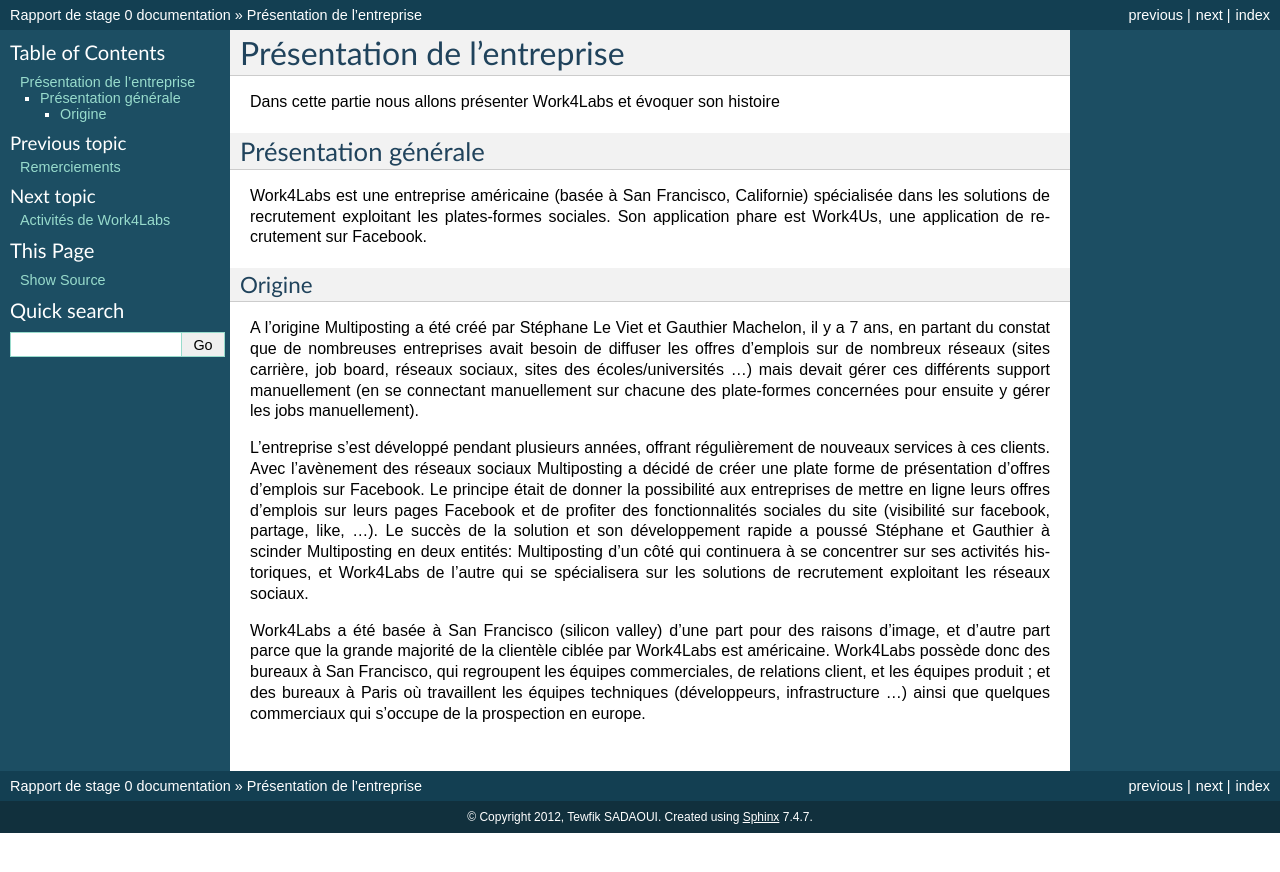
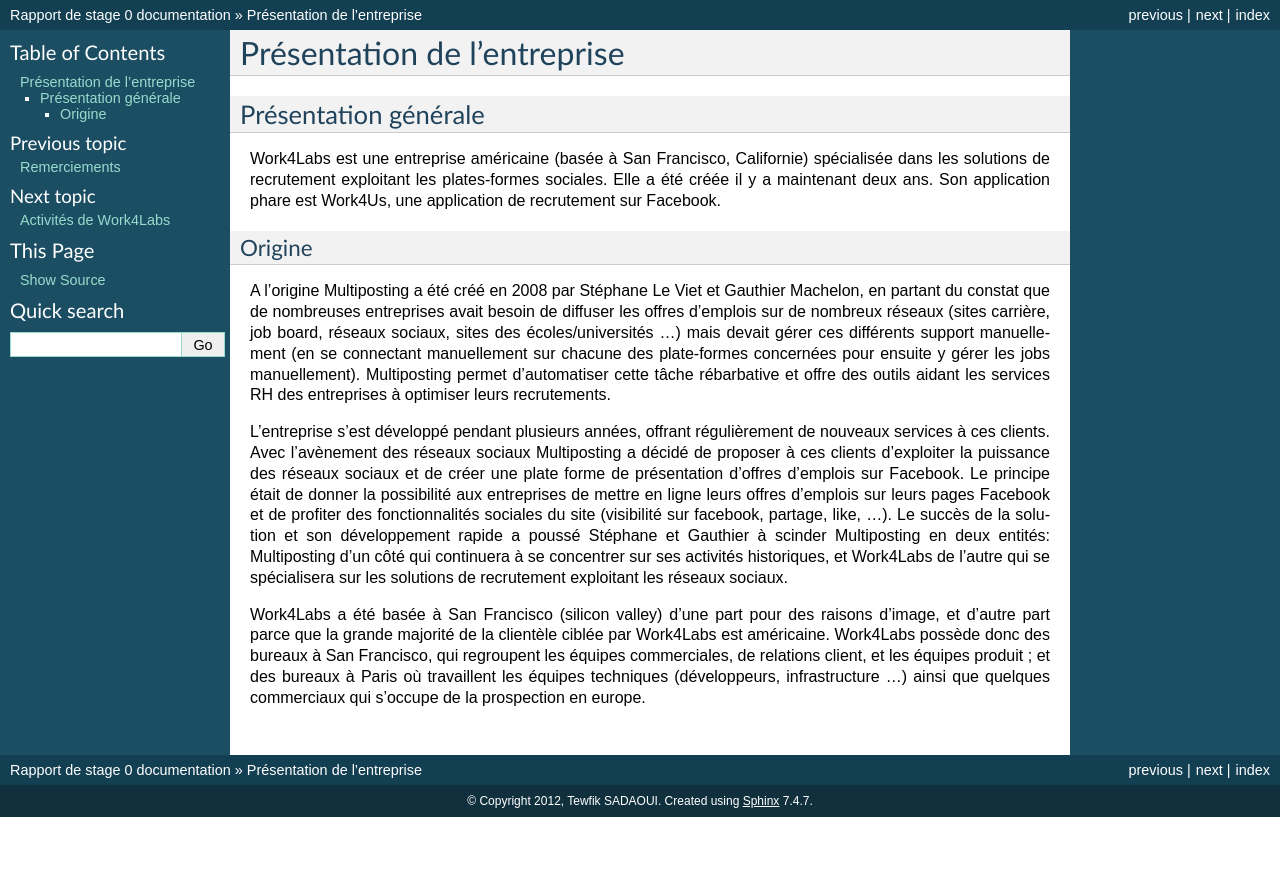
Before and after one commit to tsadaoui/Rapport_stage, a Sphinx documentation site: the page built from source/historique.rst, in a window 1280 px wide. Shown: the top 872 px of the page. Built offline with Sphinx 7.4.7, drawn with Linux system fonts in a browser that asks for light colours.

Commit message:
Correction de l'historique

```diff
--- a/source/historique.rst
+++ b/source/historique.rst
@@ -1,22 +1,20 @@
 ============================
 Présentation de l'entreprise
 ============================
-
-Dans cette partie nous allons présenter Work4Labs et évoquer son histoire
 
 
 Présentation générale
 =====================
 
-Work4Labs est une entreprise américaine (basée à San Francisco, Californie) spécialisée dans les solutions de recrutement exploitant les plates-formes sociales.
+Work4Labs est une entreprise américaine (basée à San Francisco, Californie) spécialisée dans les solutions de recrutement exploitant les plates-formes sociales. Elle a été créée il y a maintenant deux ans.
 Son application phare est Work4Us, une application de recrutement sur Facebook.
 
 
 Origine
 -------
 
-A l'origine Multiposting a été créé par Stéphane Le Viet et Gauthier Machelon, il y a 7 ans, en partant du constat que de nombreuses entreprises avait besoin de diffuser les offres d'emplois sur de nombreux réseaux (sites carrière, job board, réseaux sociaux, sites des écoles/universités ...) mais devait gérer ces différents support manuellement (en se connectant manuellement sur chacune des plate-formes concernées pour ensuite y gérer les jobs manuellement).
+A l'origine Multiposting a été créé en 2008 par Stéphane Le Viet et Gauthier Machelon, en partant du constat que de nombreuses entreprises avait besoin de diffuser les offres d'emplois sur de nombreux réseaux (sites carrière, job board, réseaux sociaux, sites des écoles/universités ...) mais devait gérer ces différents support manuellement (en se connectant manuellement sur chacune des plate-formes concernées pour ensuite y gérer les jobs manuellement). Multiposting permet d'automatiser cette tâche rébarbative et offre des outils aidant les services RH des entreprises à optimiser leurs recrutements.
 
-L'entreprise s'est développé pendant plusieurs années, offrant régulièrement de nouveaux services à ces clients. Avec l'avènement des réseaux sociaux Multiposting a décidé de créer une plate forme de présentation d'offres d'emplois sur Facebook. Le principe était de donner la possibilité aux entreprises de mettre en ligne leurs offres d'emplois sur leurs pages Facebook et de profiter des fonctionnalités sociales du site (visibilité sur facebook, partage, like, ...). Le succès de la solution et son développement rapide a poussé Stéphane et Gauthier à scinder Multiposting en deux entités: Multiposting d'un côté qui continuera à se concentrer sur ses activités historiques, et Work4Labs de l'autre qui se spécialisera sur les solutions de recrutement exploitant les réseaux sociaux.
+L'entreprise s'est développé pendant plusieurs années, offrant régulièrement de nouveaux services à ces clients. Avec l'avènement des réseaux sociaux Multiposting a décidé de proposer à ces clients d'exploiter la puissance des réseaux sociaux et de créer une plate forme de présentation d'offres d'emplois sur Facebook. Le principe était de donner la possibilité aux entreprises de mettre en ligne leurs offres d'emplois sur leurs pages Facebook et de profiter des fonctionnalités sociales du site (visibilité sur facebook, partage, like, ...). Le succès de la solution et son développement rapide a poussé Stéphane et Gauthier à scinder Multiposting en deux entités: Multiposting d'un côté qui continuera à se concentrer sur ses activités historiques, et Work4Labs de l'autre qui se spécialisera sur les solutions de recrutement exploitant les réseaux sociaux.
 
 Work4Labs a été basée à San Francisco (silicon valley) d'une part pour des raisons d'image, et d'autre part parce que la grande majorité de la clientèle ciblée par Work4Labs est américaine. Work4Labs possède donc des bureaux à San Francisco, qui regroupent les équipes commerciales, de relations client, et les équipes produit ; et des bureaux à Paris où travaillent les équipes techniques (développeurs, infrastructure ...) ainsi que quelques commerciaux qui s'occupe de la prospection en europe.
```
